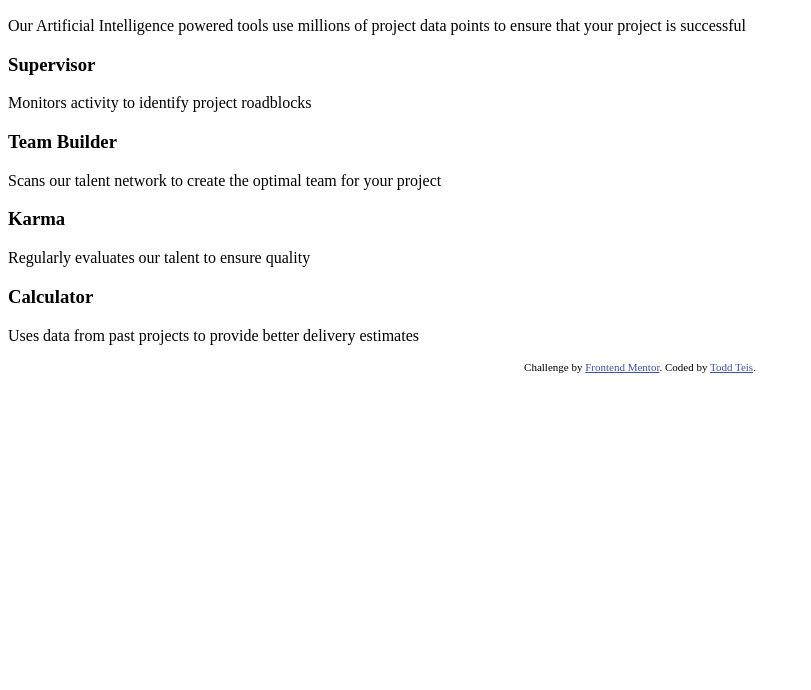
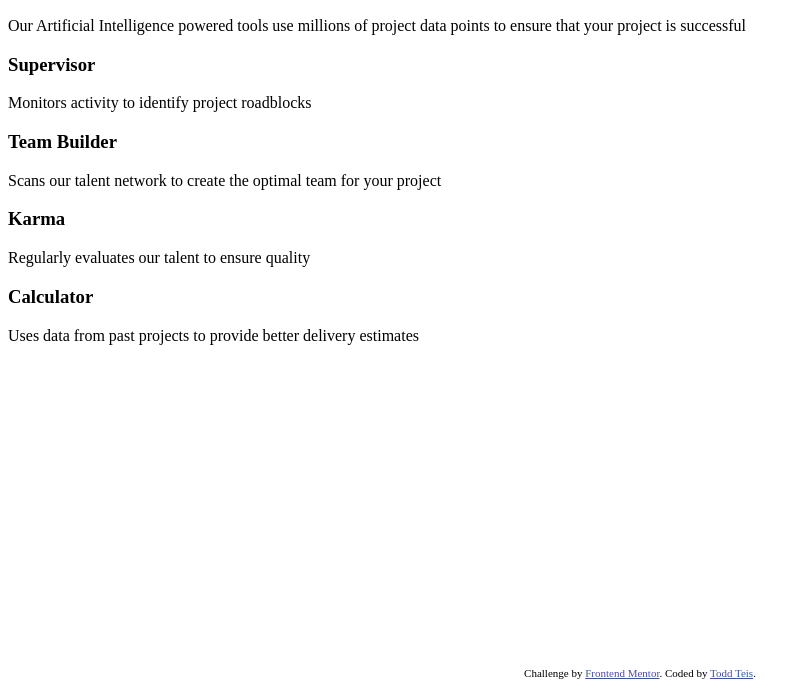
Before and after one commit to toddteis/Four-card-feature-section, a plain HTML site: page index.html in a window 1280 px wide. Shown: the part 110-800 px from the top of the page, without its empty margins (0-811 px from the left). Drawn offline with Linux system fonts and the light colour scheme.

Commit message:
Fixed footer to the bottom of the page.

```diff
--- /dev/null
+++ b/css/styles.css
@@ -0,0 +1,15 @@
+
+
+/* FOOTER */
+
+.attribution {
+    font-size: 11px;
+    text-align: center;
+    position: fixed;
+    left: 0;
+    bottom: 0;
+    width: 100%;
+}
+.attribution a {
+    color: hsl(228, 45%, 44%);
+}
--- a/index.html
+++ b/index.html
@@ -5,13 +5,12 @@
   <meta name="viewport" content="width=device-width, initial-scale=1.0"> <!-- displays site properly based on user's device -->
 
   <link rel="icon" type="image/png" sizes="32x32" href="./images/favicon-32x32.png">
-
+  <link rel="stylesheet" href="./css/styles.css">
   <title>Frontend Mentor | Four card feature section</title>
 
   <!-- Feel free to remove these styles or customise in your own stylesheet 👍 -->
   <style>
-    .attribution { font-size: 11px; text-align: center; }
-    .attribution a { color: hsl(228, 45%, 44%); }
+
   </style>
 </head>
 <body>
```
